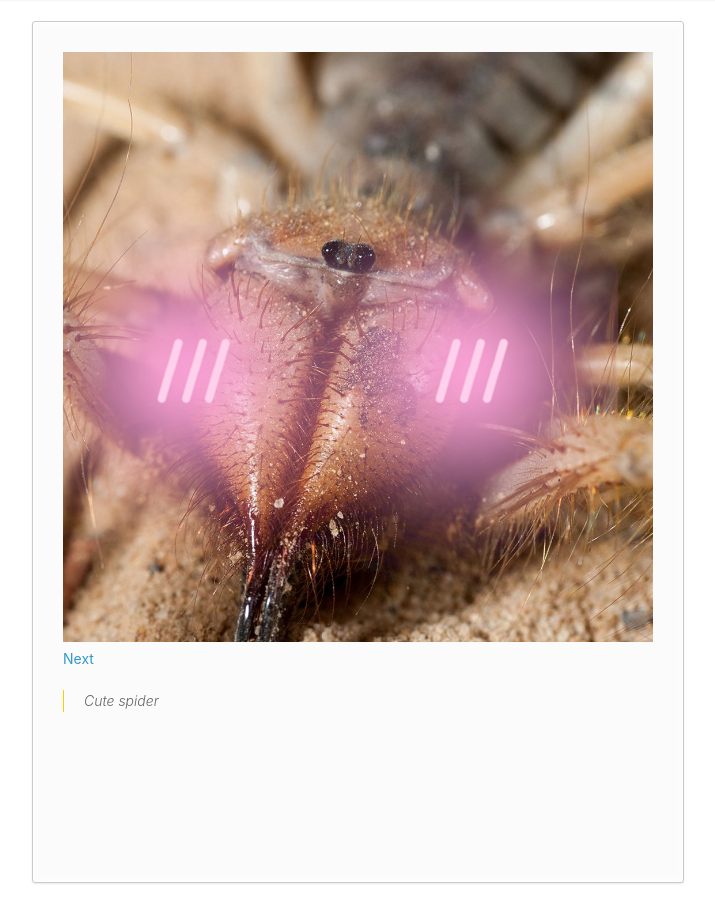
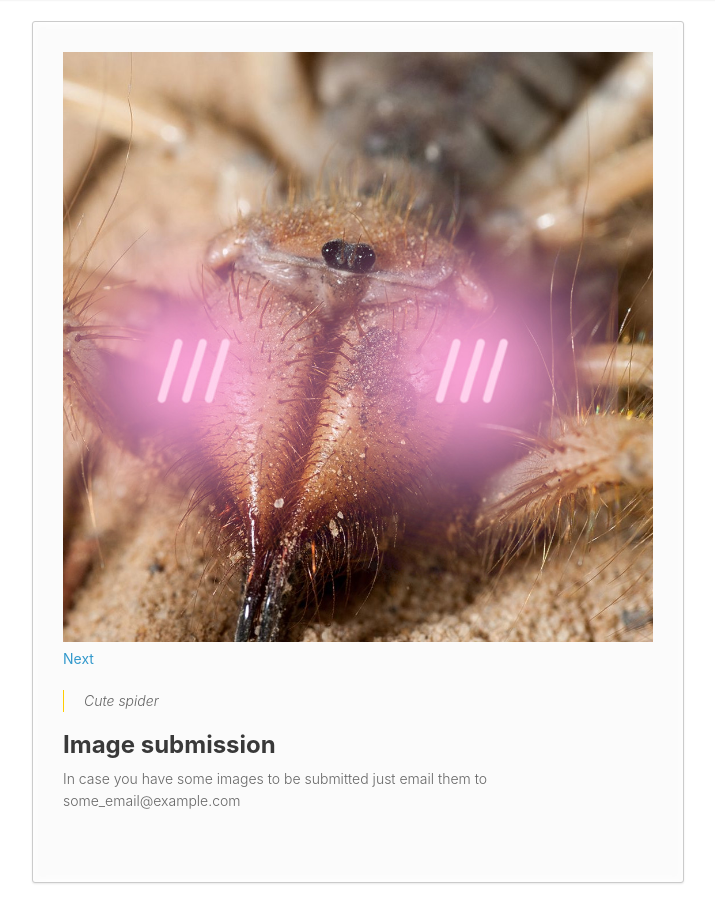
Before and after one commit to crimsonred/crimsonred.github.io, a Jekyll site: the page built from _gallery/image0.md, in a window 1280 px wide and 1092 px high. Shown: the part 169-1092 px from the top of the window, without its empty margins (283-998 px from the left). Built offline with Jekyll 4.4.1, drawn with Linux system fonts in a browser that asks for light colours.

Commit message:
Update image0.md

```diff
--- a/_gallery/image0.md
+++ b/_gallery/image0.md
@@ -8,3 +8,8 @@ nextPage: "/gallery/image1.html"
 
 ![{{ page.title }}]({{ page.imageUrl }})[Next]({{ page.nextPage }})
 > {{ page.title }}
+
+
+## Image submission
+
+In case you have some images to be submitted just email them to some_email@example.com
```
